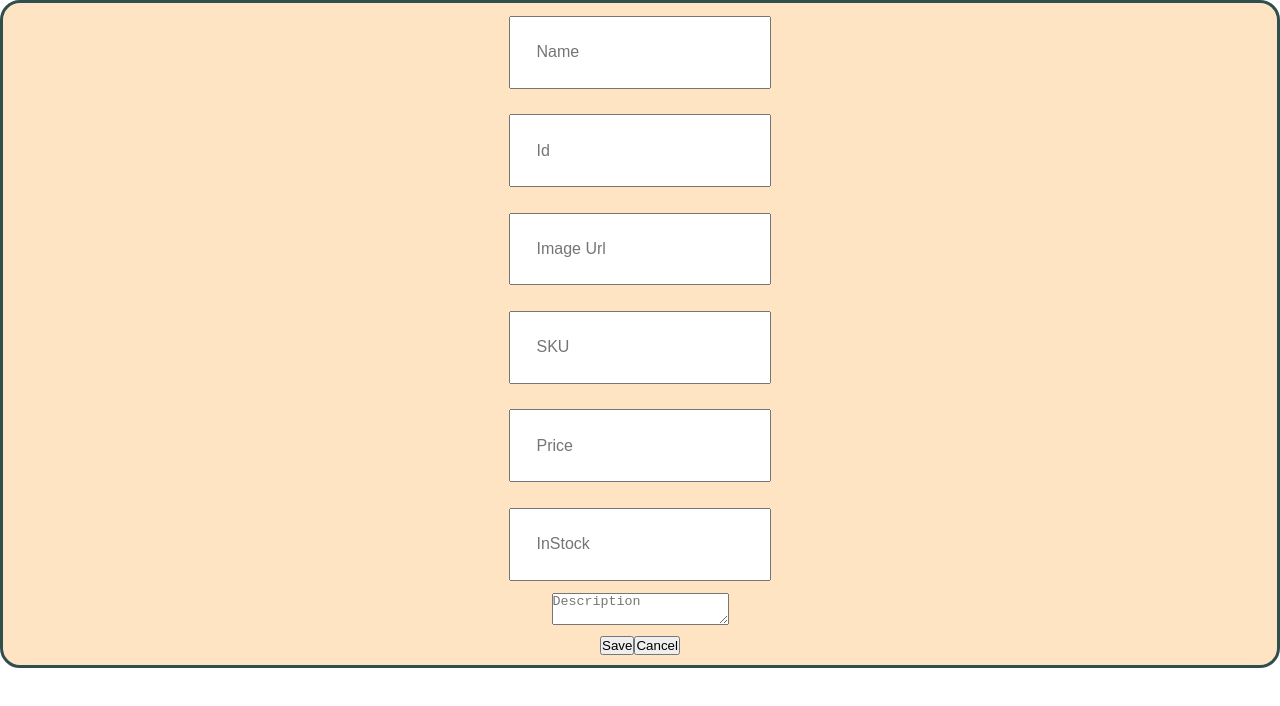
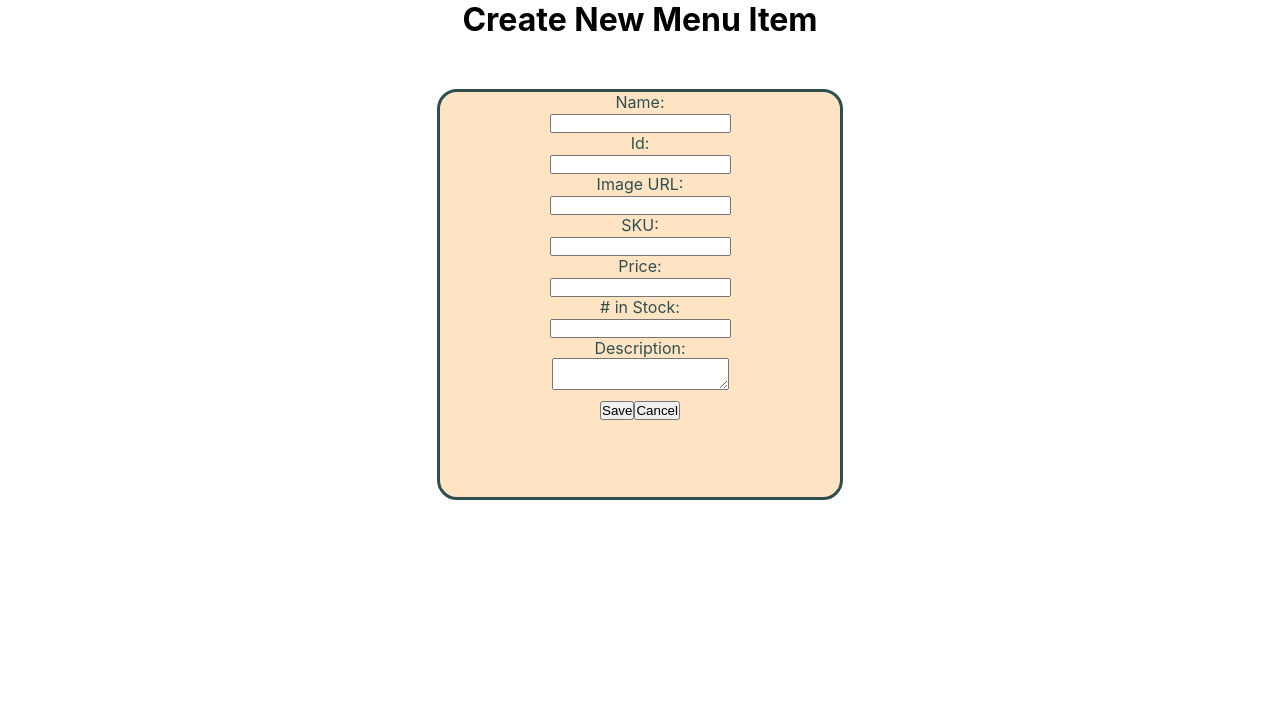
Before and after one commit to ChrisABrown/ChrisABrown.github.io, a React (Create React App) app in the folder TekTaco/reactCode/: page /add-new-menuItem in a window 1280 px wide. Shown: the top 706 px of the page. Built offline with nearby package versions, Linux system fonts and the light colour scheme.

Commit message:
useReducer added to createnewmenuitem, working on crud method to save newly made menu item

```diff
--- a/TekTaco/reactCode/src/Components/AdminComponents/CreateMenuItem.jsx
+++ b/TekTaco/reactCode/src/Components/AdminComponents/CreateMenuItem.jsx
@@ -1,12 +1,11 @@
+/* eslint-disable default-case */
 import React from "react";
-import { useState } from "react";
+import { useReducer } from "react";
 import { useNavigate } from "react-router-dom";
 import MenuItemService from "./utils.js";
 
-const CreateMenuItem = () => {
-  let navigate = useNavigate();
-  let lineBreak = <br></br>;
-  const [newMenuItem, setNewMenuItem] = useState({
+let lineBreak = <br />;
+const newMenuItem = {
   id: "",
   name: "",
   image: "",
@@ -14,7 +13,32 @@ const CreateMenuItem = () => {
   price: "",
   inStock: "",
   description: "",
+};
+
+const reducerInputChange = (state, action) => {
+  switch (action.type) {
+    case "HANDLE INPUT TEXT":
+      return {
+        ...state,
+        [action.field]: action.payload,
+      };
+    default:
+      return state;
+  }
+};
+
+const CreateMenuItem = () => {
+  let navigate = useNavigate();
+  const [menuItem, dispatch] = useReducer(reducerInputChange, newMenuItem);
+
+  const handleInputChange = (e) => {
+    dispatch({
+      type: "HANDLE INPUT TEXT",
+      field: e.target.name,
+      payload: e.target.value,
     });
+  };
+
   const saveNewMenuItem = (e) => {
     e.prevent.default();
     MenuItemService.createNewMenuItem(newMenuItem).then((response) => {
@@ -22,90 +46,88 @@ const CreateMenuItem = () => {
     });
   };
 
-  const inputsHandler = (e) => {
-    setNewMenuItem(() => ({
-      ...newMenuItem,
-      [e.target.name]: e.target.value,
-    }));
-  };
-
-  function handleSubmit(e) {
+  function handleSubmit() {
     alert("Menu Item was created with id: " + newMenuItem.id);
-    e.prevent.default();
   }
   return (
-    <div id="item-card">
-      <form onSubmit={handleSubmit} action="">
+    <div id="cards-container2">
+      <h1>Create New Menu Item</h1>
+      <div id="item-card2">
+        <form action="">
           <div className="form-group">
+            <label>Name:</label>
+            {lineBreak}
             <input
-            placeholder="Name"
-            name="Name"
+              name="name"
               type="text"
               className="form-control"
-            value={newMenuItem.name}
-            onChange={(e) => {
-              setNewMenuItem(e.target.value);
-              console.log(e.target.value);
-            }}
+              value={menuItem.name}
+              onChange={(e) => handleInputChange(e)}
               required
             ></input>
             {lineBreak}
+            <label>Id:</label>
+            {lineBreak}
             <input
-            placeholder="Id"
-            name="Id"
+              name="id"
               type="number"
               className="form-control"
-            value={newMenuItem.id}
-            onChange={inputsHandler}
+              value={menuItem.id}
+              onChange={(e) => handleInputChange(e)}
               required
             ></input>
             {lineBreak}
+            <label>Image URL:</label>
+            {lineBreak}
             <input
-            placeholder="Image Url"
-            name="Image Url"
+              name="image"
               type="url"
               className="form-control"
-            value={newMenuItem.image}
-            onChange={inputsHandler}
+              value={menuItem.image}
+              onChange={(e) => handleInputChange(e)}
               required
             ></input>
             {lineBreak}
+            <label>SKU:</label>
+            {lineBreak}
             <input
-            placeholder="SKU"
               name="SKU"
               type="text"
               className="form-control"
-            value={newMenuItem.SKU}
-            onChange={inputsHandler}
+              value={menuItem.SKU}
+              onChange={(e) => handleInputChange(e)}
               required
             ></input>
             {lineBreak}
+            <label>Price:</label>
+            {lineBreak}
             <input
-            placeholder="Price"
-            name="Price"
+              name="price"
               type="number"
               className="form-control"
-            value={newMenuItem.price}
-            onChange={inputsHandler}
+              value={menuItem.price}
+              onChange={(e) => handleInputChange(e)}
               required
             ></input>
             {lineBreak}
+            <label># in Stock:</label>
+            {lineBreak}
             <input
-            placeholder="InStock"
-            name="InStock"
+              name="inStock"
               type="number"
               className="form-control"
-            value={newMenuItem.inStock}
-            onChange={inputsHandler}
+              value={menuItem.inStock}
+              onChange={(e) => handleInputChange(e)}
               required
             ></input>
             {lineBreak}
+            <label>Description:</label>
+            {lineBreak}
             <textarea
-            placeholder="Description"
-            name="Description"
+              name="description"
               className="form-control"
-            value={newMenuItem.description}
-            onChange={inputsHandler}
+              value={menuItem.description}
+              onChange={(e) => handleInputChange(e)}
               required
             ></textarea>
             {lineBreak}
@@ -126,6 +148,7 @@ const CreateMenuItem = () => {
           </div>
         </form>
       </div>
+    </div>
   );
 };
 
--- a/TekTaco/reactCode/src/Styling/Inventory.css
+++ b/TekTaco/reactCode/src/Styling/Inventory.css
@@ -12,15 +12,26 @@
   width: auto;
   gap: 10px;
 }
+
+#cards-container2 {
+  font-size: 1em;
+  display: grid;
+  grid-template-columns: auto;
+  align-content: center;
+  justify-content: center;
+  height: auto;
+  width: auto;
+  gap: 50px;
+}
 #cards-container > div {
   background-color: antiquewhite;
 }
 
-#item-card {
+#item-card2 {
   background-color: bisque;
   color: darkslategray;
-  height: auto;
-  width: auto;
+  height: 25em;
+  width: 25em;
   border: solid darkslategray 3px;
   border-radius: 20px;
   padding-bottom: 5px;
@@ -36,7 +47,7 @@
   padding: 5px;
 }
 
-input {
+input > div.form-group {
   font-size: 1em;
   padding: 2%;
   margin: 1%;
```
Lines whose indentation alone changed are shown as unchanged.
